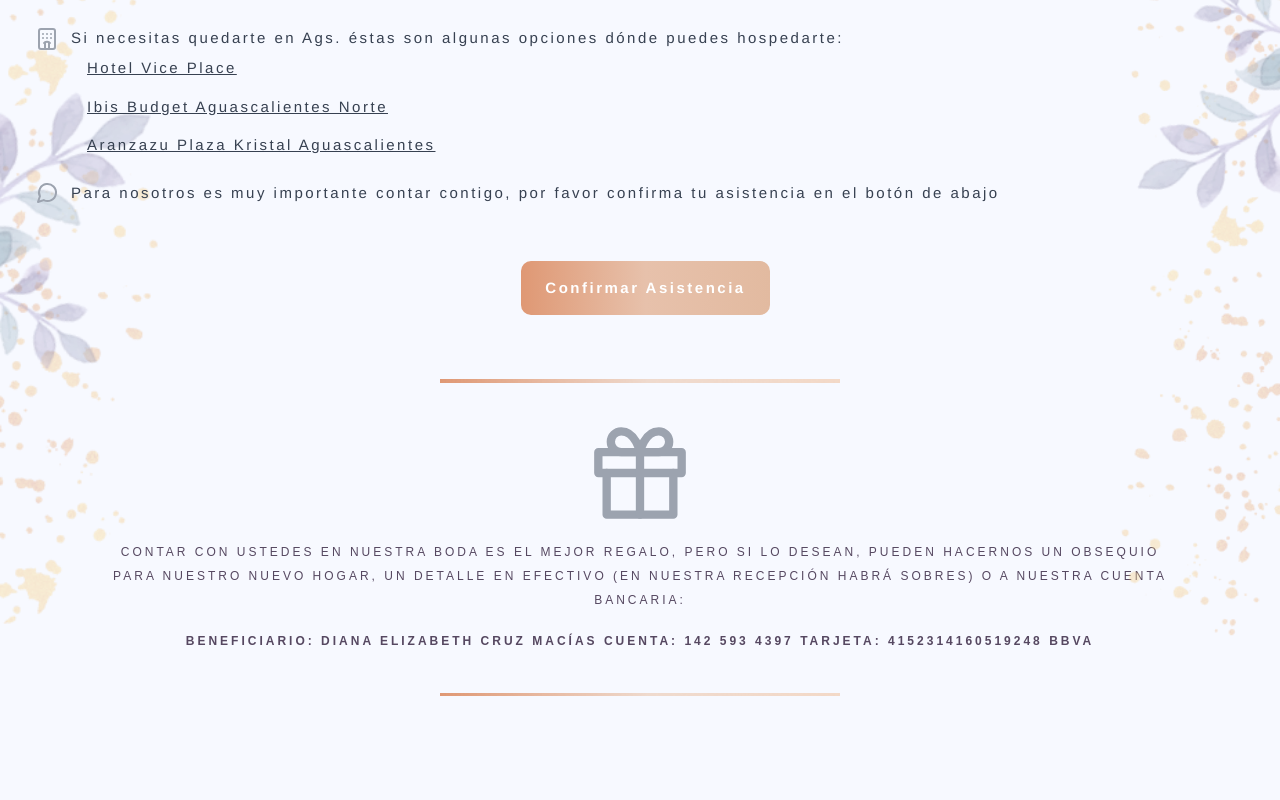
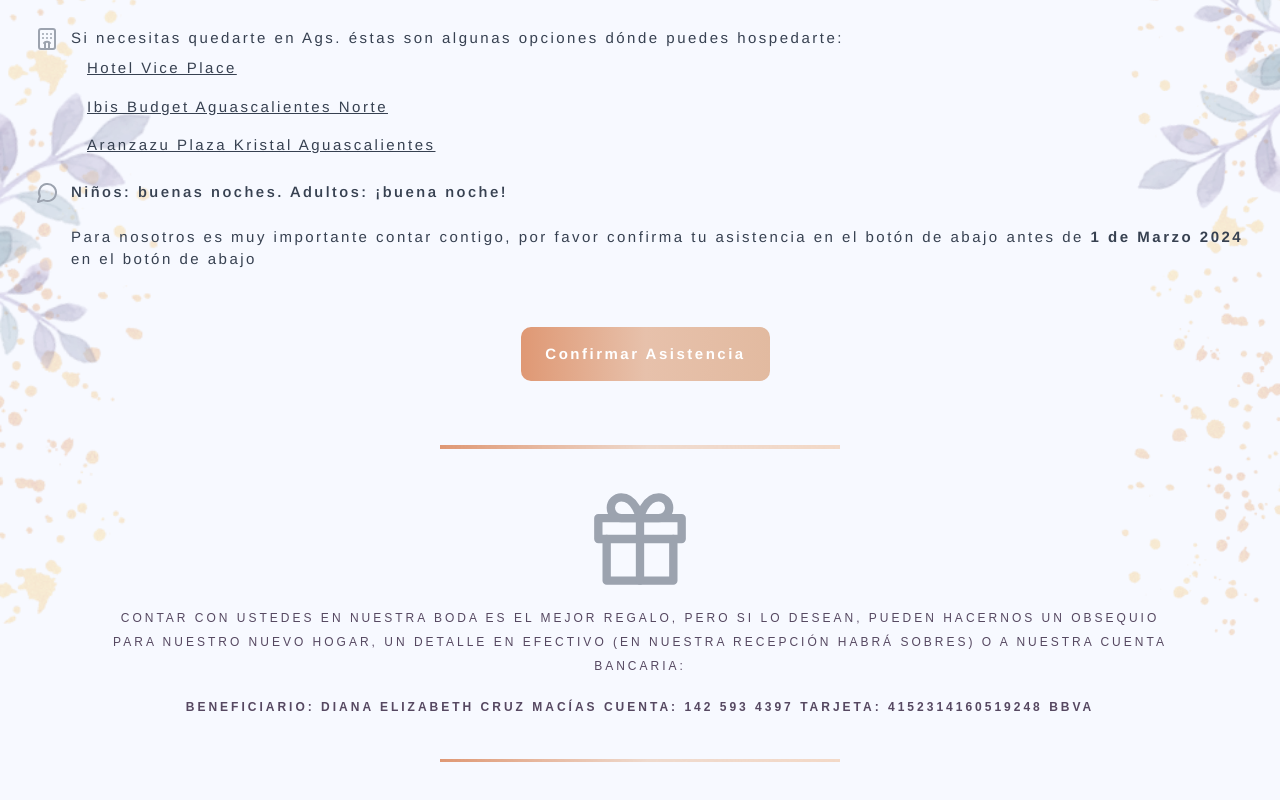
Before and after one commit to CaesarDeveloper/weddingcesardiana, a React (Vite) app: page / in a window 1280 px wide. Shown: the part 2457-3257 px from the top of the page. Built offline with nearby package versions, Linux system fonts and the light colour scheme.

Commit message:
Fixed minor text issues

```diff
--- a/src/App.jsx
+++ b/src/App.jsx
@@ -266,11 +266,18 @@ function App() {
                 </a>
               </span>
             </li>
-            <li className="flex items-center space-x-3">
+            <li className="flex space-x-3">
               <MessageCircleIcon className="text-gray-400 flex-shrink-0" />
+
               <span className="text-gray-700">
+                <span className="text-gray-700 font-semibold">
+                  Niños: buenas noches. Adultos: ¡buena noche!
+                </span>
+                <br />
+                <br />
                 Para nosotros es muy importante contar contigo, por favor
-                confirma tu asistencia en el botón de abajo
+                confirma tu asistencia en el botón de abajo antes de{" "}
+                <strong>1 de Marzo 2024</strong> en el botón de abajo
               </span>
             </li>
             <li className="items-center m-auto">
```
